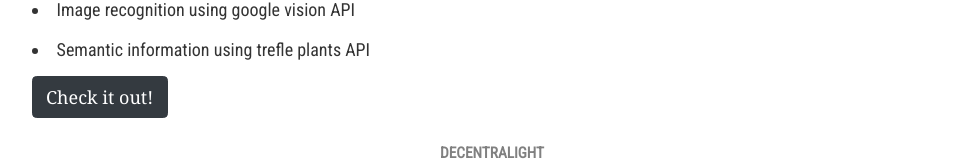
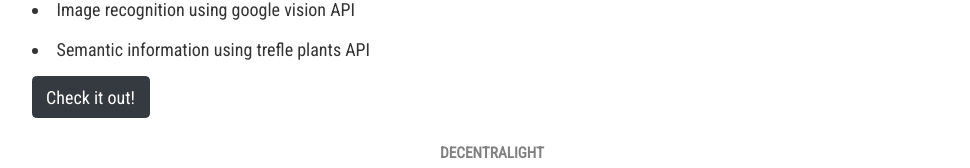
Before and after one commit to hellasol/solveig.io, a React (Create React App) app: page / in a window 1280 px wide. Shown: the part 1455-1623 px from the top of the page, without its empty margins (148-1118 px from the left). Built offline with nearby package versions, Linux system fonts and the light colour scheme; the HTML template or start-up script is replaced by a standard one.

Commit message:
changed font button

```diff
--- a/src/components/card.js
+++ b/src/components/card.js
@@ -1,9 +1,8 @@
 import React from 'react';
 import {
   Card, CardText, CardBody,
-  CardTitle
+  CardTitle, Button, Col, Row
 } from 'reactstrap';
-import { Button, Col, Row } from 'reactstrap';
 import profilePic from '../files/IMG_2974.jpg'
 
 
--- a/src/components/layout.css
+++ b/src/components/layout.css
@@ -649,3 +649,8 @@
   border-radius: 50%;
   width: 400px;
 }
+
+.submitButton {
+  font-family: 'Roboto Condensed', BlinkMacSystemFont, Segoe UI, Roboto, Oxygen,
+  Ubuntu, Cantarell, Fira Sans, Droid Sans, Helvetica Neue, sans-serif;
+}
--- a/src/components/layout.js
+++ b/src/components/layout.js
@@ -24,6 +24,7 @@
         }}
       >
         <main>{children}</main>
+
         <footer>
         <Row style={{
           textAlign: 'center'
--- a/src/components/projects.js
+++ b/src/components/projects.js
@@ -18,7 +18,7 @@
       <li>Get high level information, such as scientific name and family</li>
       <li>Image recognition using google vision API</li>
       <li>Semantic information using trefle plants API</li>
-      <Button href="https://thirstycactus-frontend.herokuapp.com" color="dark">Check it out!</Button>
+      <Button href="https://thirstycactus-frontend.herokuapp.com" color="dark" className="submitButton">Check it out!</Button>
 
       <br/>
       <br/>
```
